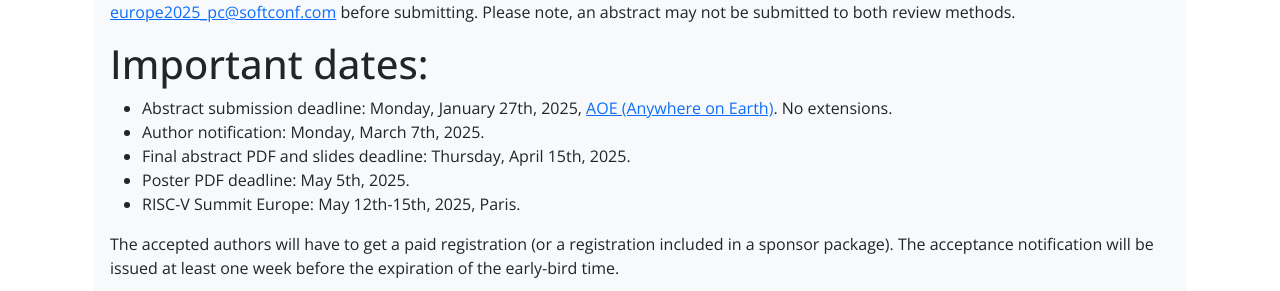
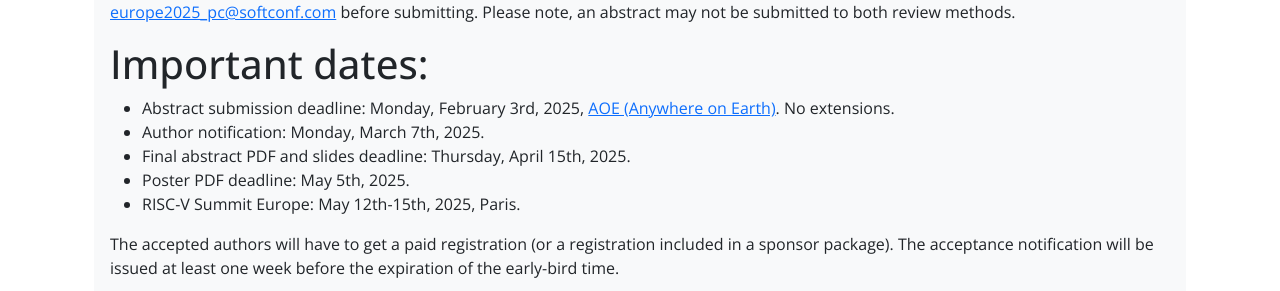
Before and after one commit to riscv-europe/summit-website-development, a Jekyll site: the page built from summit/2025/cfp.md, in a window 1280 px wide and 900 px high, scrolled down 590 px. Shown: the part 163-454 px from the top of the window. Built offline with Jekyll 4.4.1, drawn with Linux system fonts in a browser that asks for light colours.

Commit message:
Fix: moved the submission deadline one week further.

```diff
--- a/summit/2025/cfp.md
+++ b/summit/2025/cfp.md
@@ -48,7 +48,7 @@
 
 # Important dates:
 
-- Abstract submission deadline: Monday, January 27th, 2025, [AOE
+- Abstract submission deadline: Monday, February 3rd, 2025, [AOE
   (Anywhere on
   Earth)](https://en.wikipedia.org/wiki/Anywhere_on_Earth). No
   extensions.
```
